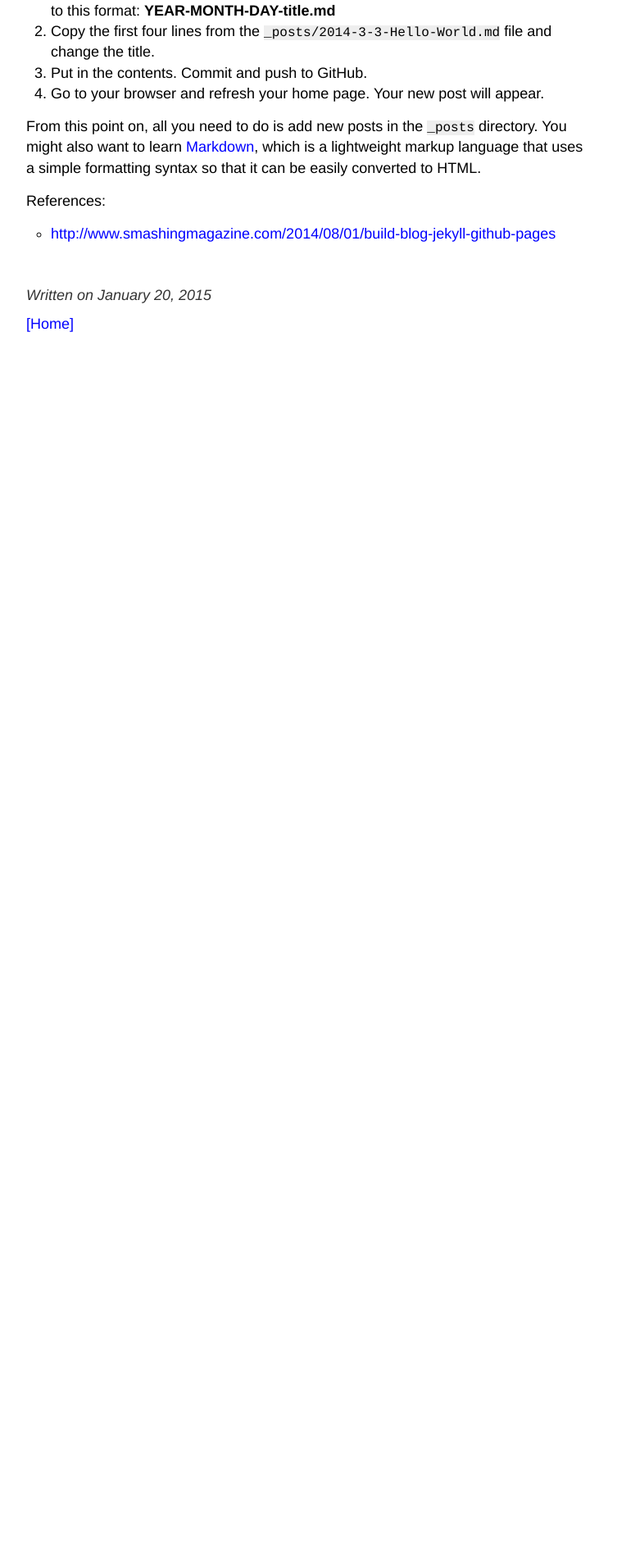
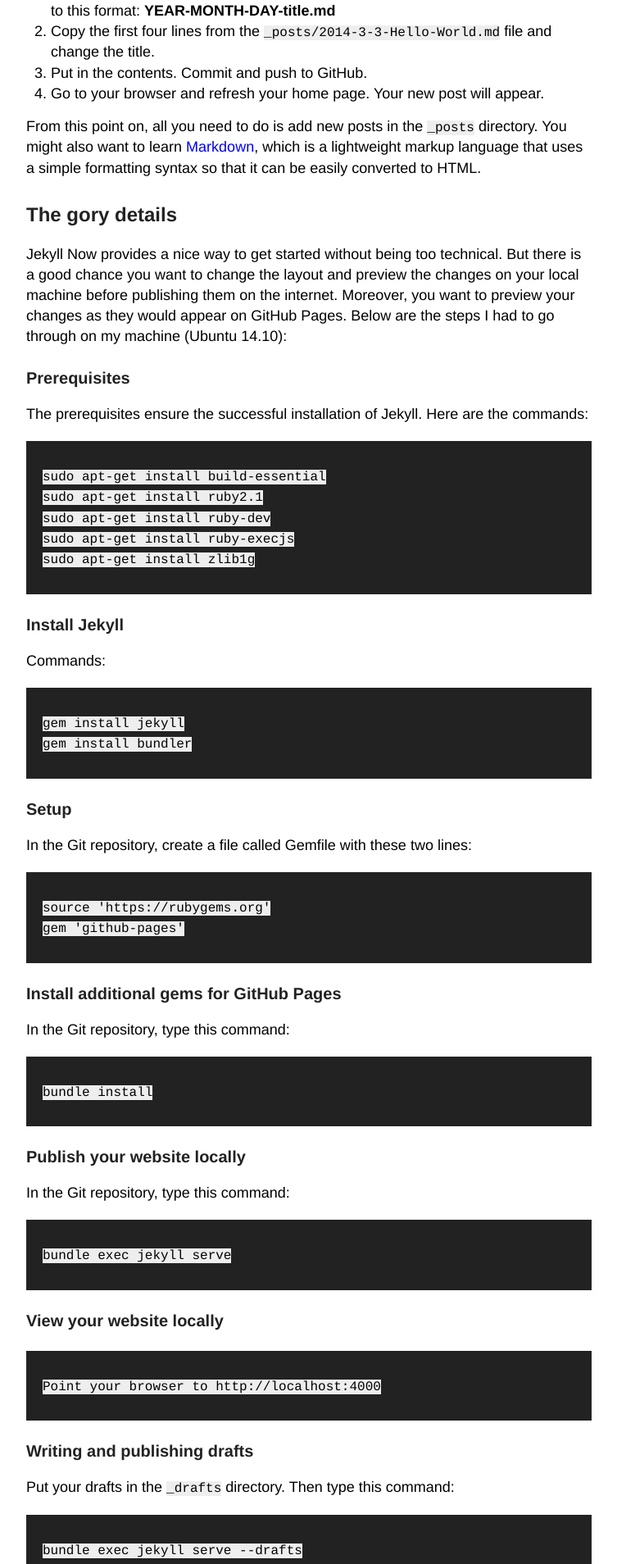
Before and after one commit to cheokhee/cheokhee.github.io, a Jekyll site: the page built from _posts/2015-1-20-publish-blog-on-github.md, in a window 1280 px wide. Shown: the part 1119-3027 px from the top of the page at 82% size, without its empty margins (278-1031 px from the left). Built offline with Jekyll 4.4.1, drawn with Linux system fonts in a browser that asks for light colours; comment, search, counter and statistics services are not loaded; before the commit the page ends 1543 px from its top, so only the background shows below that.

Commit message:
2015-01-29 update

```diff
--- a/_posts/2015-1-20-publish-blog-on-github.md
+++ b/_posts/2015-1-20-publish-blog-on-github.md
@@ -37,6 +37,70 @@
 You might also want to learn [Markdown](https://help.github.com/articles/markdown-basics){:target="_blank"}, which is a lightweight markup language
 that uses a simple formatting syntax so that it can be easily converted to HTML.
 
+##The gory details
+
+Jekyll Now provides a nice way to get started without being too technical. But there is a good chance you want to change the layout
+and preview the changes on your local machine before publishing them on the internet. Moreover, you want to preview
+your changes as they would appear on GitHub Pages. Below are the steps I had to go through
+on my machine (Ubuntu 14.10):
+
+###Prerequisites
+
+The prerequisites ensure the successful installation of Jekyll. Here are the commands:
+
+~~~
+sudo apt-get install build-essential
+sudo apt-get install ruby2.1
+sudo apt-get install ruby-dev
+sudo apt-get install ruby-execjs
+sudo apt-get install zlib1g
+~~~
+
+###Install Jekyll
+Commands:
+
+~~~
+gem install jekyll
+gem install bundler
+~~~
+
+###Setup
+In the Git repository, create a file called Gemfile with these two lines:
+
+~~~
+source 'https://rubygems.org'
+gem 'github-pages'
+~~~
+
+###Install additional gems for GitHub Pages
+In the Git repository, type this command:
+
+~~~
+bundle install
+~~~
+
+###Publish your website locally
+In the Git repository, type this command:
+
+~~~
+bundle exec jekyll serve
+~~~
+
+###View your website locally
+
+~~~
+Point your browser to http://localhost:4000
+~~~
+
+###Writing and publishing drafts
+
+Put your drafts in the `_drafts` directory. Then type this command:
+
+~~~
+bundle exec jekyll serve --drafts
+~~~
+
+
 References:
 
 - [http://www.smashingmagazine.com/2014/08/01/build-blog-jekyll-github-pages](http://www.smashingmagazine.com/2014/08/01/build-blog-jekyll-github-pages){:target="_blank"}
--- a/style.scss
+++ b/style.scss
@@ -61,7 +61,6 @@
 
 h4 {
   font-size: 18px;
-  color: $gray;
 }
 
 p {
```
Also changed, not shown: _drafts/farewell-to-smalltalk.md (+18 -2 lines), _drafts/my-hadoop-journey.md (added, +43 -0 lines).
